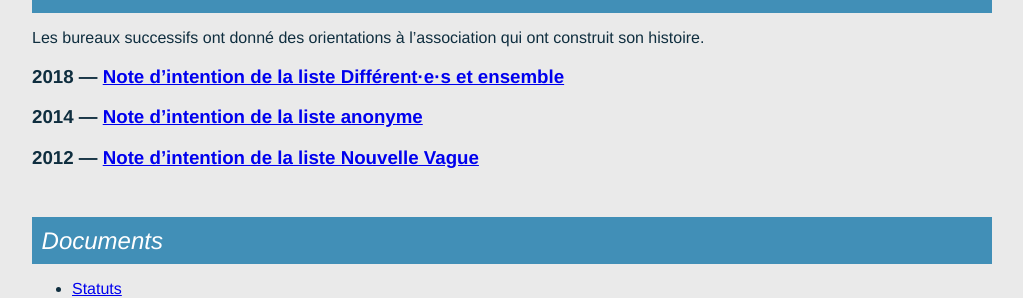
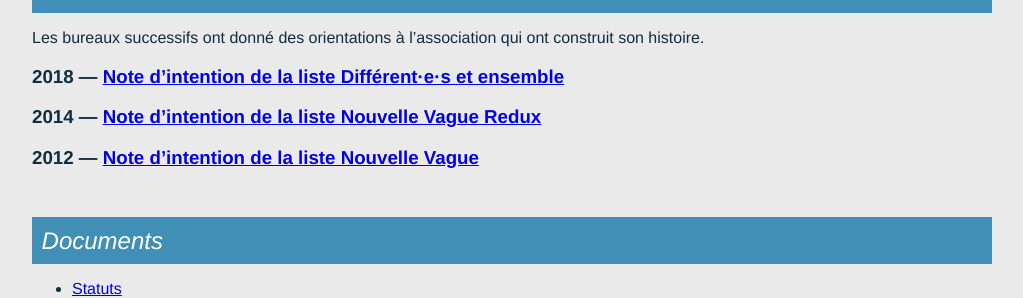
Before and after one commit to AgileFrance/AgileFrance.github.io, a Jekyll site: the page built from _pages/index.md, in a window 1280 px wide. Shown: the part 1201-1499 px from the top of the page, without its empty margins (128-1151 px from the left). Built offline with Jekyll 4.4.1, drawn with Linux system fonts in a browser that asks for light colours; our own code applies the rules of GitHub Pages for plain Markdown files.

Commit message:
Ajoute les dates d'élection et le nom d'une liste

```diff
--- a/_bureau/2014.html
+++ b/_bureau/2014-12-17.html
@@ -1,6 +1,6 @@
 ---
 election: 2014
-liste: anonyme
+liste: Nouvelle Vague Redux
 ---
 
 <section>
```
Also changed, not shown: _bureau/2018-02-19.html (renamed from _bureau/2018.html).
